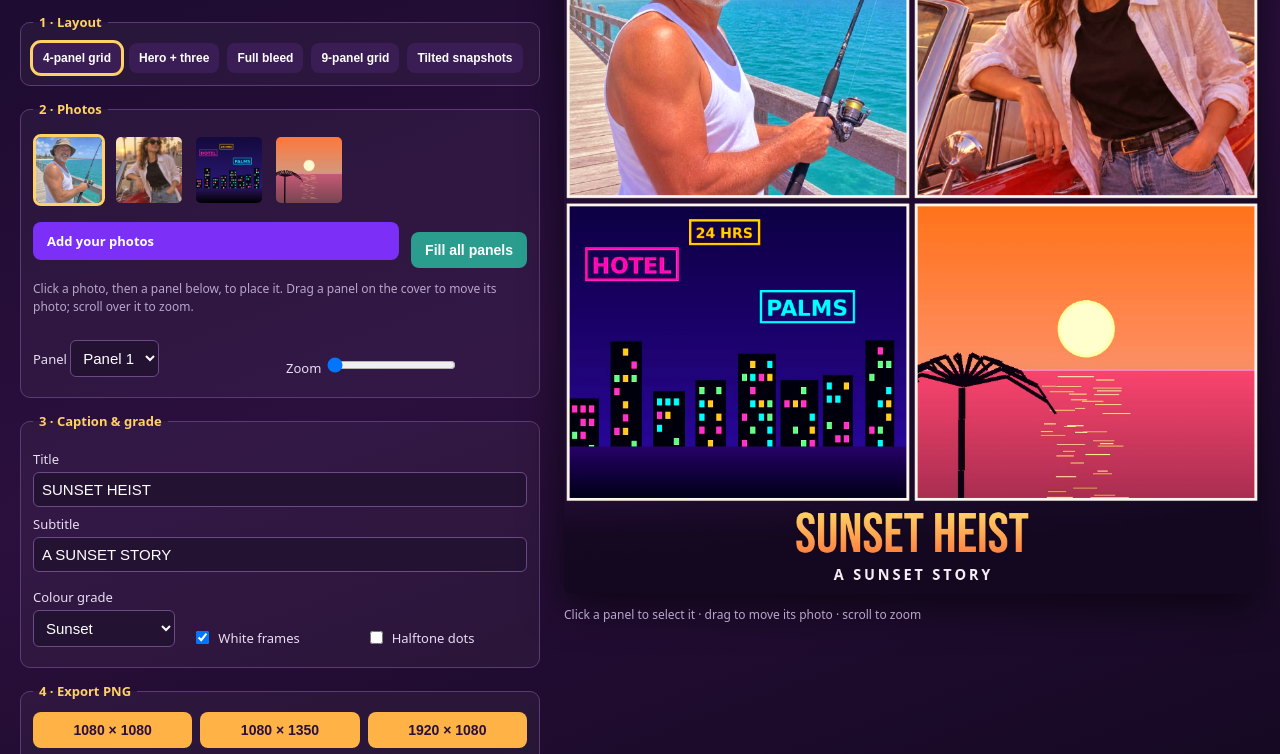
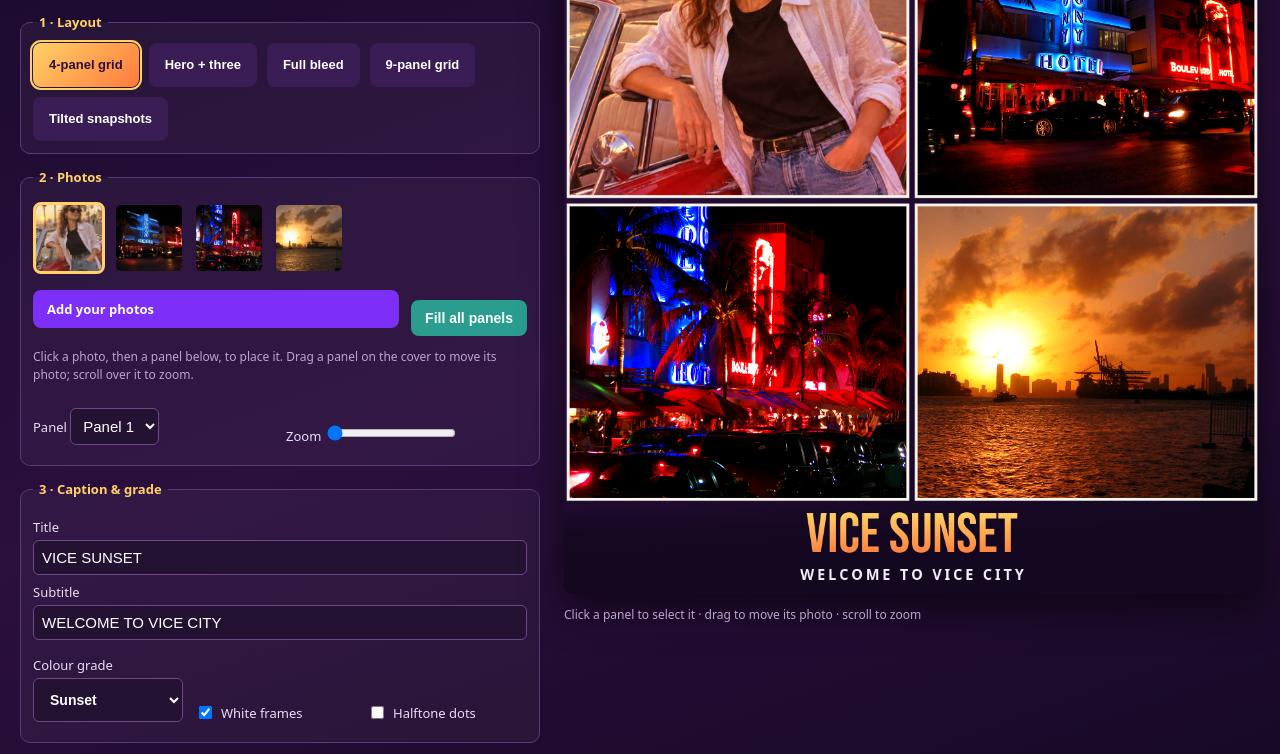
Before and after one commit to abdulkemal76-tech/makefun-gta6-cover-art, a plain HTML site: page app/index.html in a window 1280 px wide. Shown: the part 122-876 px from the top of the page. Drawn offline with Linux system fonts and the light colour scheme.

Commit message:
Revise: real photo samples (Ocean Drive, sunset), VICE SUNSET cover, Vice Neon grade

```diff
--- a/app/index.html
+++ b/app/index.html
@@ -40,10 +40,10 @@
     <fieldset>
       <legend>3 · Caption &amp; grade</legend>
       <label>Title
-        <input id="titleInput" type="text" maxlength="28" value="SUNSET HEIST">
+        <input id="titleInput" type="text" maxlength="28" value="VICE SUNSET">
       </label>
       <label>Subtitle
-        <input id="subtitleInput" type="text" maxlength="40" value="A SUNSET STORY">
+        <input id="subtitleInput" type="text" maxlength="40" value="WELCOME TO VICE CITY">
       </label>
       <div class="row">
         <label>Colour grade
@@ -51,6 +51,7 @@
             <option value="sunset" selected>Sunset</option>
             <option value="neon">Neon nights</option>
             <option value="vice">Vice pink &amp; teal</option>
+            <option value="viceneon">Vice Neon</option>
             <option value="mono">Mono noir</option>
             <option value="none">Natural</option>
           </select>
--- a/app/src/cover.js
+++ b/app/src/cover.js
@@ -45,6 +45,7 @@ const GRADES = {
   sunset: { filter: 'saturate(1.35) contrast(1.12) brightness(1.03)', overlay: ['rgba(255,120,40,0.20)', 'rgba(190,30,110,0.30)'] },
   neon: { filter: 'saturate(1.7) contrast(1.15) hue-rotate(-12deg)', overlay: ['rgba(0,220,255,0.16)', 'rgba(255,0,150,0.26)'] },
   vice: { filter: 'saturate(1.45) contrast(1.08)', overlay: ['rgba(255,80,180,0.22)', 'rgba(0,200,200,0.20)'] },
+  viceneon: { filter: 'saturate(1.85) contrast(1.2) hue-rotate(-8deg) brightness(1.04)', overlay: ['rgba(255,40,170,0.30)', 'rgba(0,200,255,0.26)'] },
   mono: { filter: 'grayscale(1) contrast(1.25) brightness(1.05)', overlay: null },
   none: { filter: 'none', overlay: null },
 };
@@ -102,7 +103,11 @@ export function drawCover(canvas, state) {
   const W = canvas.width;
   const H = canvas.height;
   const layout = LAYOUTS[state.layout] ?? LAYOUTS.grid4;
-  const grade = GRADES[state.grade] ?? GRADES.sunset;
+  let grade = GRADES[state.grade] ?? GRADES.sunset;
+  // Halftone dots flatten the photo a little, so boost contrast to compensate.
+  if (state.halftone) {
+    grade = { ...grade, filter: grade.filter === 'none' ? 'contrast(1.08)' : `${grade.filter} contrast(1.08)` };
+  }
   const gap = Math.min(W, H) * GAP;
 
   // Deep purple poster background.
--- a/app/src/main.js
+++ b/app/src/main.js
@@ -5,13 +5,13 @@ import { runShot } from './shots.js';
 
 const canvas = document.getElementById('cover');
 const status = document.getElementById('status');
-const SAMPLES = ['pier', 'boulevard', 'neon', 'beach'];
+const SAMPLES = ['boulevard', 'colony', 'ocean', 'sunset'];
 
 const state = {
   layout: 'grid4',
   grade: 'sunset',
-  title: 'SUNSET HEIST',
-  subtitle: 'A SUNSET STORY',
+  title: 'VICE SUNSET',
+  subtitle: 'WELCOME TO VICE CITY',
   frame: true,
   halftone: false,
   panels: Array.from({ length: 9 }, () => ({ photo: null, zoom: 1, ox: 0, oy: 0 })),
--- a/app/src/shots.js
+++ b/app/src/shots.js
@@ -4,12 +4,12 @@
 // photo (sample name), title, subtitle, frame, halftone.
 export async function runShot(shot, query, state, photos, apply) {
   const pick = (name) => photos.find((p) => p.name === name)?.img ?? photos[0]?.img ?? null;
-  const photo = pick(query.get('photo') ?? 'pier');
+  const photo = pick(query.get('photo') ?? 'boulevard');
   const next = {
     layout: query.get('layout') ?? 'grid4',
     grade: query.get('grade') ?? 'sunset',
-    title: query.get('title') ?? 'SUNSET HEIST',
-    subtitle: query.get('subtitle') ?? 'A SUNSET STORY',
+    title: query.get('title') ?? 'VICE SUNSET',
+    subtitle: query.get('subtitle') ?? 'WELCOME TO VICE CITY',
     frame: query.get('frame') !== '0',
     halftone: query.get('halftone') === '1',
   };
--- a/app/style.css
+++ b/app/style.css
@@ -26,16 +26,20 @@ select { width: auto; }
 .row label { flex: 1 1 120px; }
 button { cursor: pointer; border: none; border-radius: 8px; padding: 10px 14px; font-weight: 700; font-size: 14px; background: #ff5e8a; color: #fff; }
 button:hover { background: #ff7ba0; }
+button:focus-visible { outline: 3px solid #ffd166; outline-offset: 2px; }
 button[aria-pressed="true"] { outline: 3px solid #ffd166; }
 .file-btn { display: inline-block; background: #7b2ff7; color: #fff; padding: 10px 14px; border-radius: 8px; font-weight: 700; cursor: pointer; }
 .file-btn input { display: none; }
 #fillAll { background: #2a9d8f; }
-.export { background: #ffb347; color: #2b0f3d; flex: 1 1 100px; }
+.export { background: linear-gradient(135deg, #ffd166 0%, #ff7a3d 55%, #ff5e8a 100%); color: #2b0f3d; flex: 1 1 100px; }
+.export:hover { background: linear-gradient(135deg, #ffe08a 0%, #ff8f52 55%, #ff7ba0 100%); }
 .export-row { gap: 8px; }
 #status { min-height: 1.2em; font-size: 13px; color: #8dffc7; }
 .hint, .stage-hint, .foot { font-size: 12px; color: #b9a6cc; line-height: 1.5; }
-.layout-pick { display: flex; gap: 8px; flex-wrap: wrap; }
-.layout-pick button { background: #3a1d55; padding: 8px 10px; font-size: 12px; }
+.layout-pick { display: flex; gap: 10px; flex-wrap: wrap; }
+.layout-pick button { background: #3a1d55; padding: 12px 16px; font-size: 13px; line-height: 1.3; min-height: 44px; }
+.layout-pick button[aria-pressed="true"] { background: linear-gradient(135deg, #ffd166, #ff7a3d); color: #2b0f3d; outline: 2px solid #ffd166; outline-offset: 1px; }
+#gradeSelect { padding: 10px 12px; font-size: 14px; font-weight: 600; min-height: 44px; cursor: pointer; }
 .photo-tray { display: flex; gap: 8px; flex-wrap: wrap; margin: 4px 0 8px; }
 .photo-tray img { width: 72px; height: 72px; object-fit: cover; border-radius: 8px; cursor: pointer; border: 3px solid transparent; }
 .photo-tray img[aria-pressed="true"] { border-color: #ffd166; }
```
Also changed, not shown: shots.json (+1 -26 lines), app/samples/beach.jpg (deleted), app/samples/colony.jpg (added), app/samples/neon.jpg (deleted), app/samples/ocean.jpg (added), app/samples/pier.jpg (deleted), app/samples/sunset.jpg (added), screenshots/1-cover.jpg, screenshots/2-editor.jpg, screenshots/3-cover.jpg, screenshots/4-cover.jpg, 1 other file.
